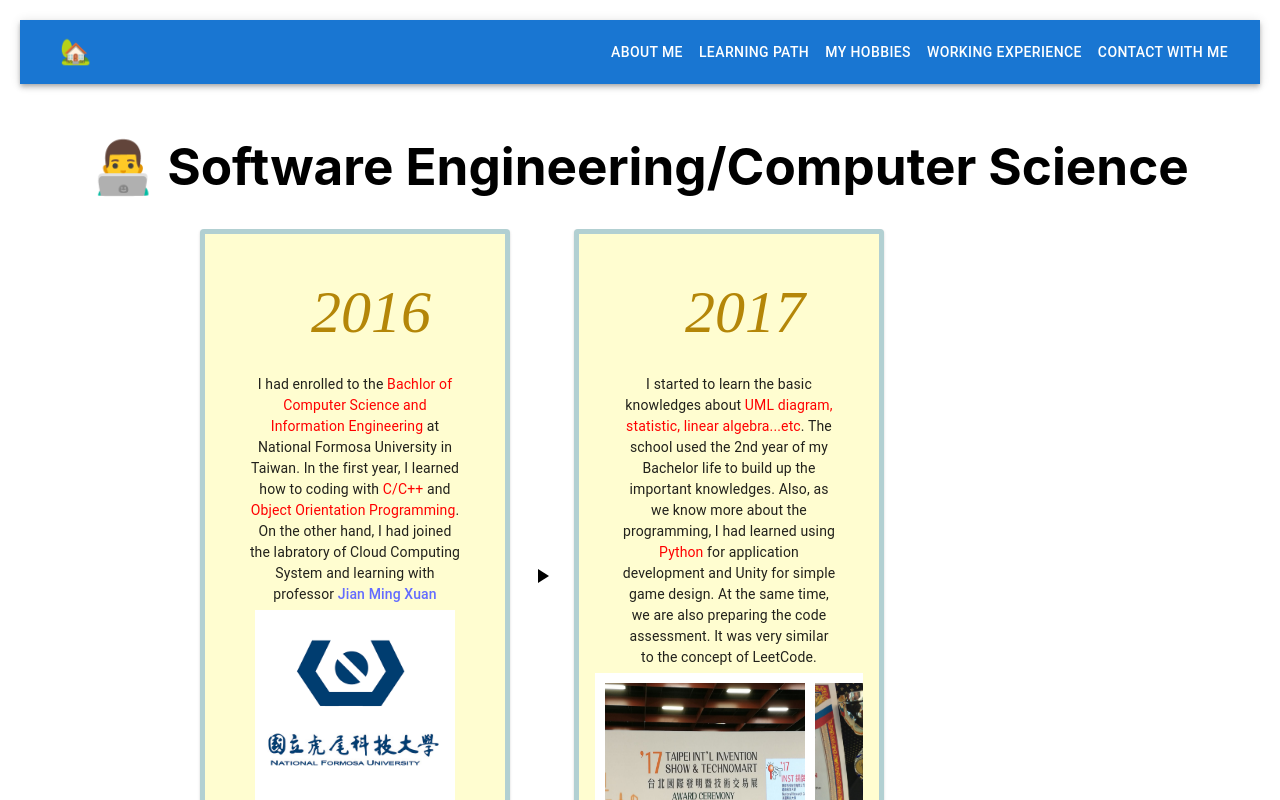
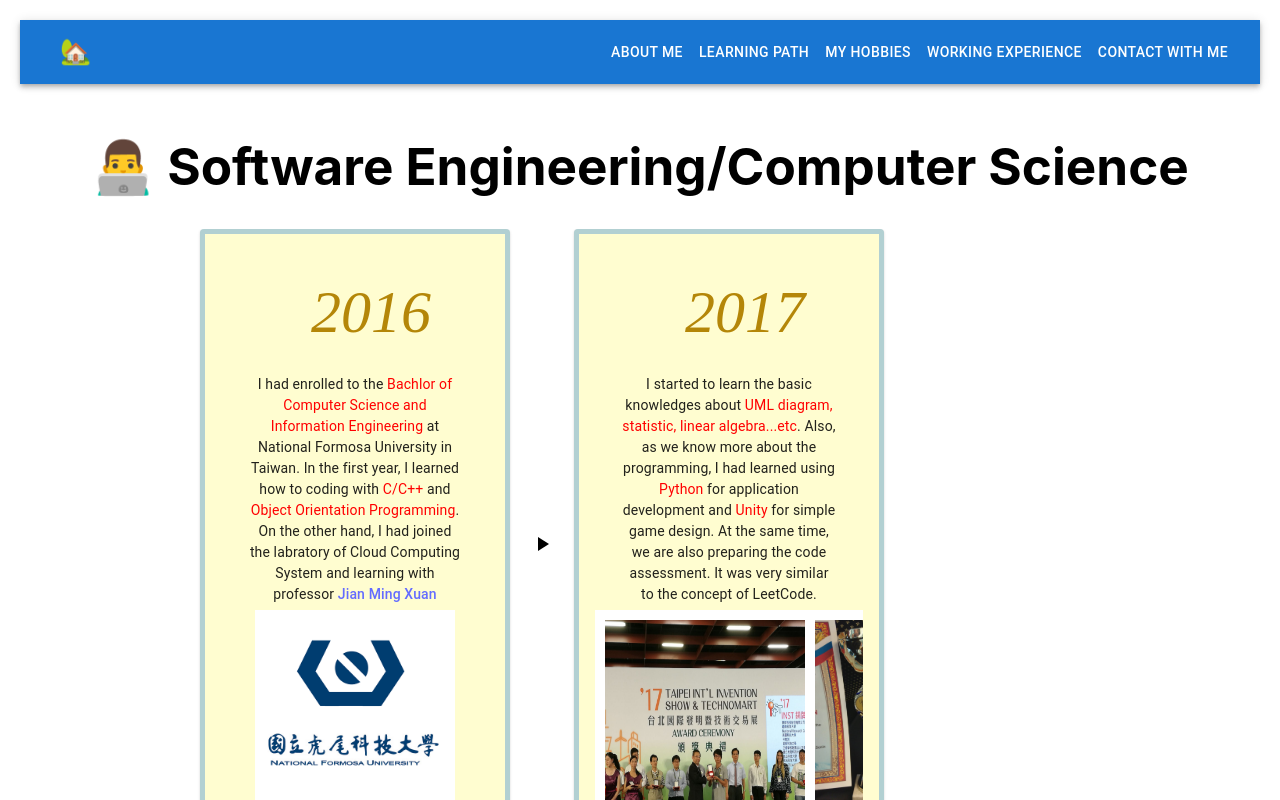
Before and after one commit to warranttsai/warrant-entry, a React (Vite) app: page /learning-path in a window 1280 px wide. Shown: the top 800 px of the page. Built offline with nearby package versions, Linux system fonts and the light colour scheme.

Commit message:
fix: adjust content  of 2017

```diff
--- a/src/components/learning-path-components/software-engineering/SE2017.tsx
+++ b/src/components/learning-path-components/software-engineering/SE2017.tsx
@@ -38,12 +38,11 @@ export function SE2017() {
             <span style={{ color: "red" }}>
               UML diagram, statistic, linear algebra...etc
             </span>
-            . The school used the 2nd year of my Bachelor life to build up the
-            important knowledges. Also, as we know more about the programming, I
-            had learned using <span style={{ color: "red" }}>Python</span> for
-            application development and Unity for simple game design. At the
-            same time, we are also preparing the code assessment. It was very
-            similar to the concept of LeetCode.
+            . Also, as we know more about the programming, I had learned using{" "}
+            <span style={{ color: "red" }}>Python</span> for application
+            development and <span style={{ color: "red" }}>Unity</span> for
+            simple game design. At the same time, we are also preparing the code
+            assessment. It was very similar to the concept of LeetCode.
           </Typography>
           <div
             style={{
```
